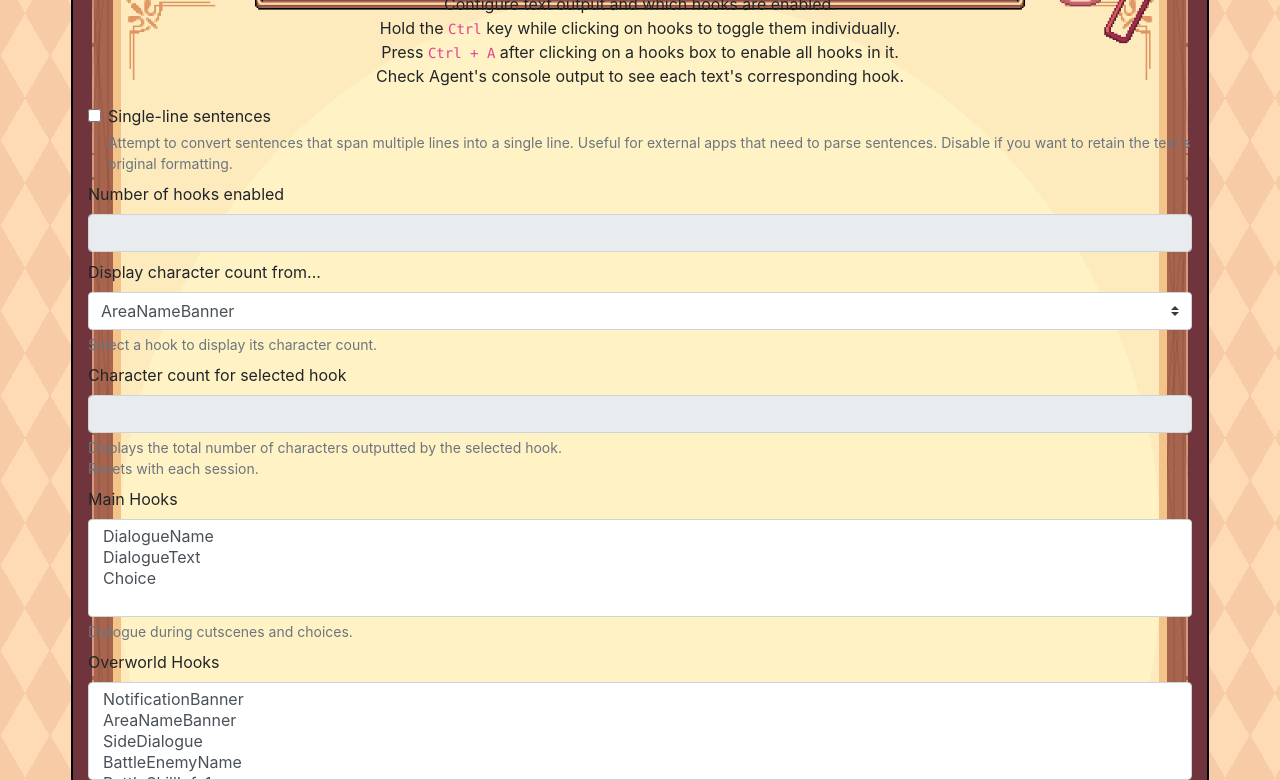
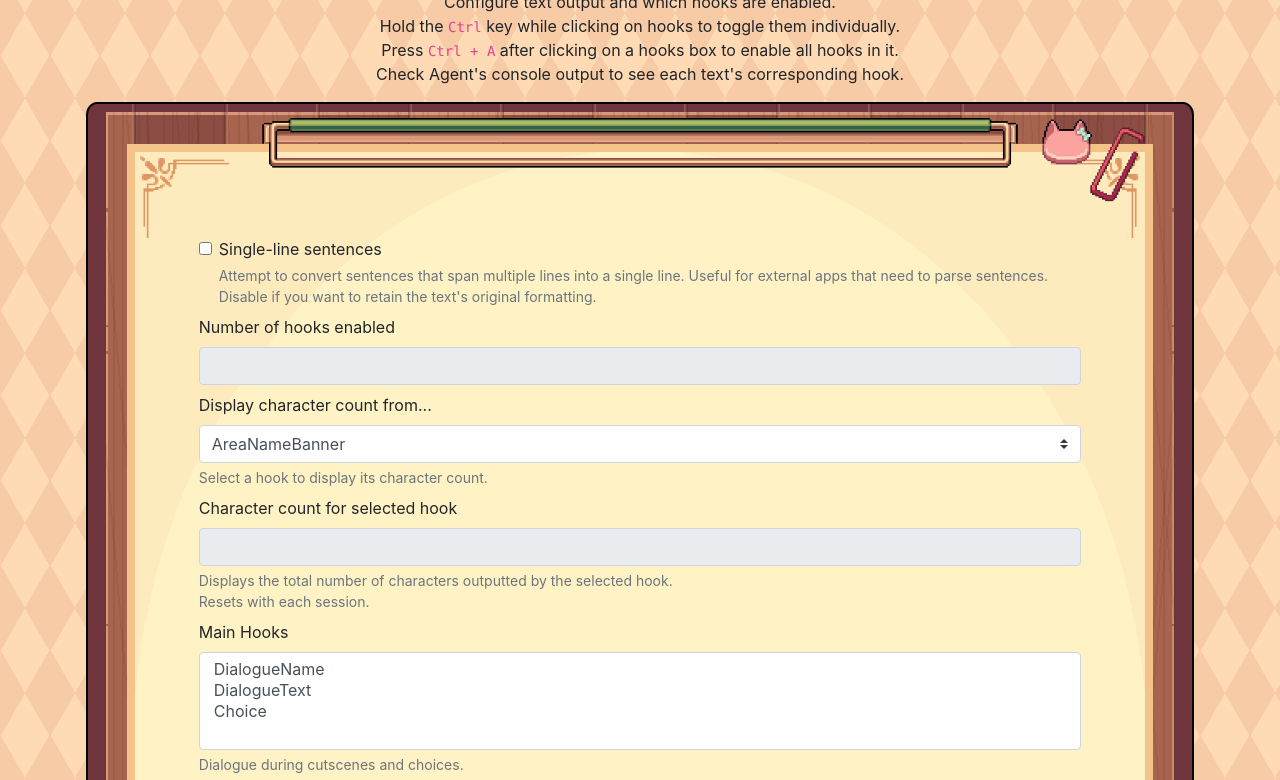
Before and after one commit to Mansive/teatime, a website: page agent.html in a window 1280 px wide. Shown: the part 72-852 px from the top of the page. Drawn offline with Linux system fonts and the light colour scheme.

Commit message:
Apply board css to options instead of entire row

```diff
--- a/agent.html
+++ b/agent.html
@@ -92,7 +92,7 @@
     }
 
     /* wood board */
-    .row {
+    #options {
       z-index: -1;
       position: relative;
       background-image:
@@ -254,10 +254,11 @@
 
       border: 2px solid black;
       border-radius: 1%;
+      padding: 12% 10%;
     }
 
     /* paper */
-    .row::after {
+    #options::after {
       content: "";
       z-index: -1;
       position: absolute;
```
